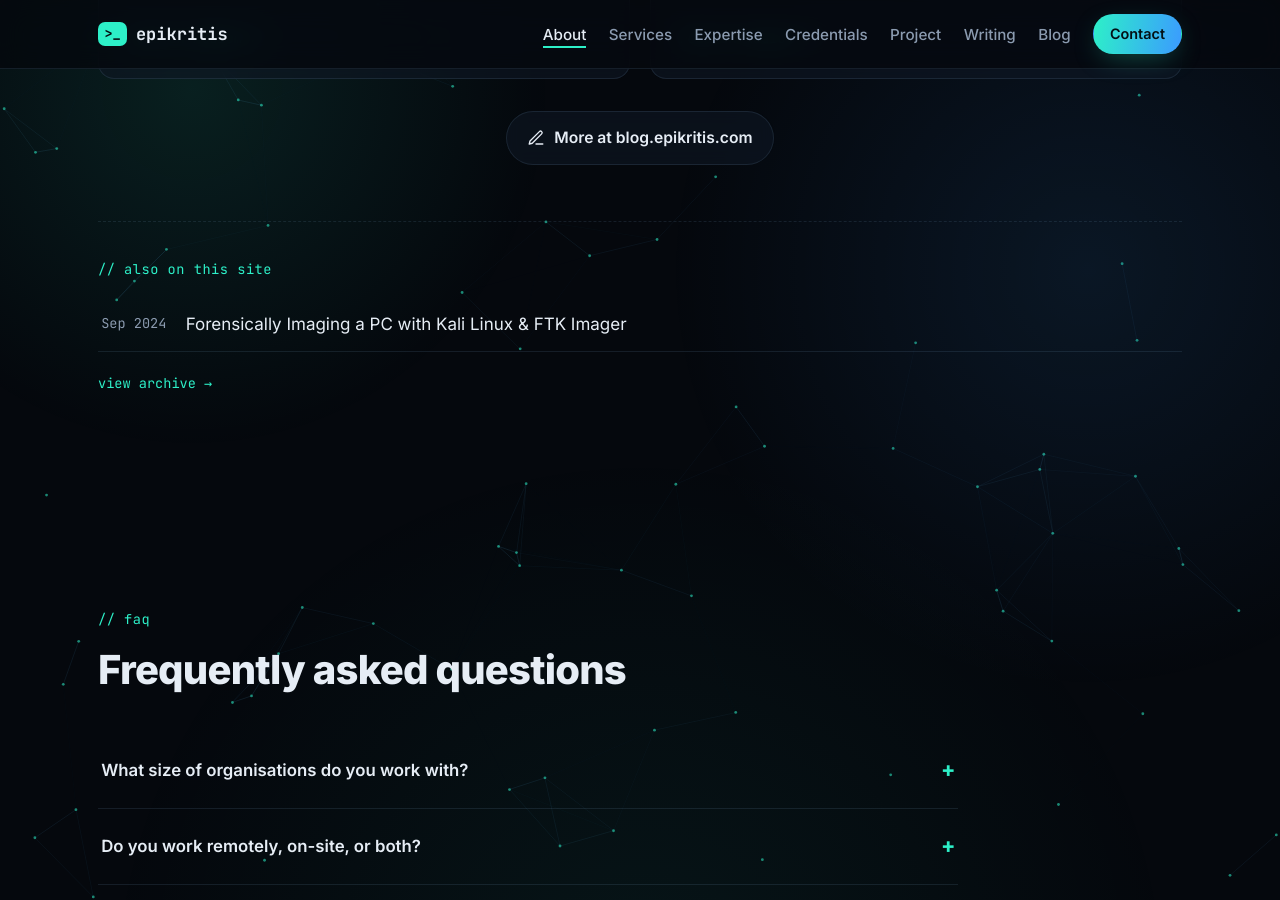
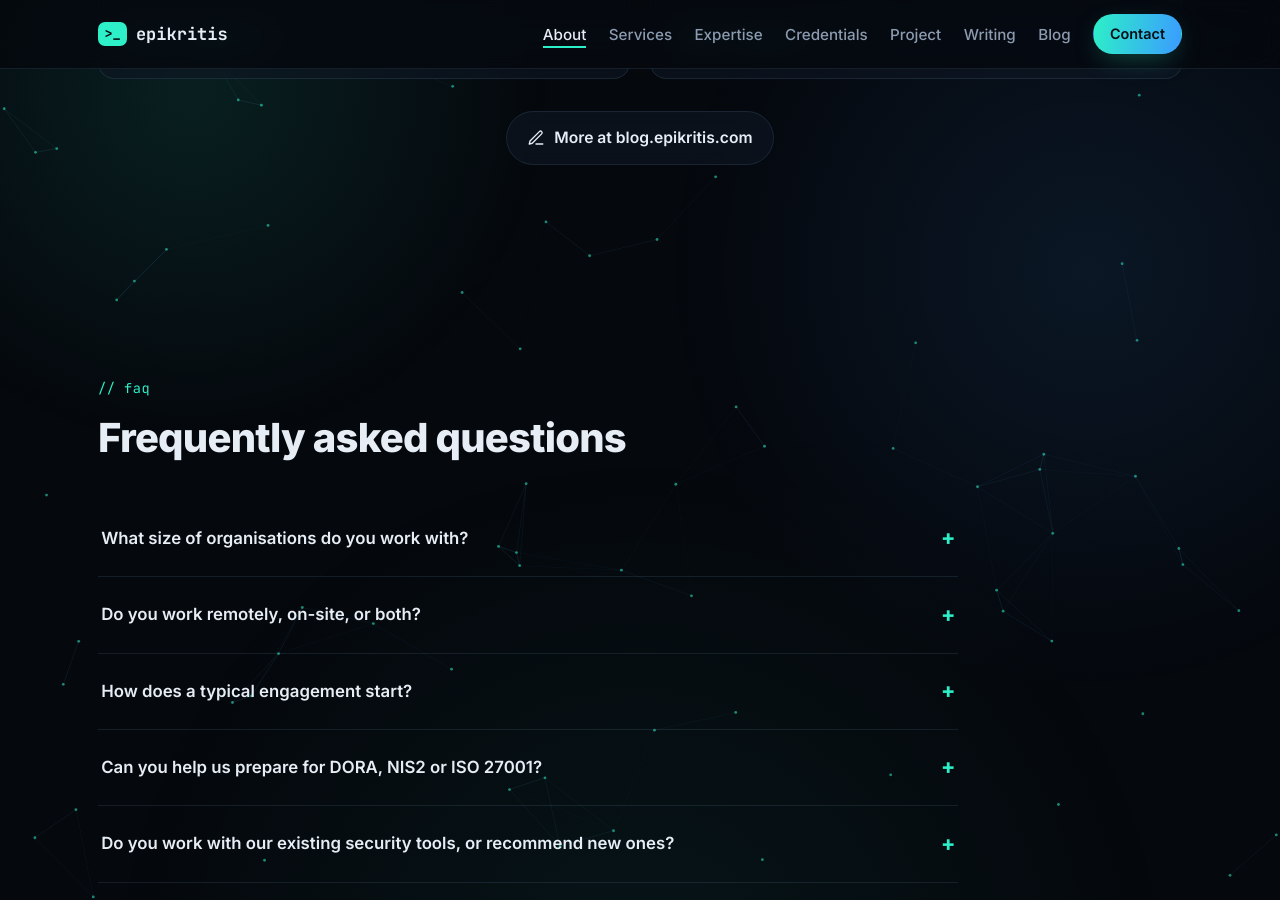
Before and after one commit to epikritis/epikritis.github.io, a Jekyll site: the page built from index.md, in a window 1280 px wide and 900 px high, scrolled down 5551 px. Built offline with Jekyll 4.4.1, drawn with Linux system fonts in a browser that asks for light colours.

Commit message:
Remove "also on this site" section and blog archive
Drop the local posts list from the homepage and delete /archive.html
until the Medium blog is migrated. Blog links now point to
blog.epikritis.com.

Co-Authored-By: Claude Haiku 5.5 <noreply@anthropic.com>

```diff
--- a/_includes/navlinks.html
+++ b/_includes/navlinks.html
@@ -1,8 +1,6 @@
 <nav class="post-nav" aria-label="More posts">
   {%- if page.previous.url -%}
   <a class="post-nav-item" href="{{ page.previous.url | relative_url }}"><span class="muted mono">&larr; previous</span><span>{{ page.previous.title }}</span></a>
-  {%- else -%}
-  <a class="post-nav-item" href="{{ '/archive.html' | relative_url }}"><span class="muted mono">&larr; archive</span><span>All posts</span></a>
   {%- endif -%}
   {%- if page.next.url -%}
   <a class="post-nav-item next" href="{{ page.next.url | relative_url }}"><span class="muted mono">next &rarr;</span><span>{{ page.next.title }}</span></a>
--- a/_layouts/home.html
+++ b/_layouts/home.html
@@ -218,18 +218,6 @@ layout: default
   <div class="center reveal">
     <a class="btn btn-ghost" href="{{ site.blog_url }}" target="_blank" rel="noopener">{% include icons.html name='pen' %} More at blog.epikritis.com</a>
   </div>
-
-  {% if site.posts.size > 0 %}
-  <div class="local-posts reveal">
-    <p class="eyebrow mono">// also on this site</p>
-    <ul class="archive-list">
-      {% for post in site.posts limit: 3 %}
-      <li><a href="{{ post.url | relative_url }}"><time>{{ post.date | date: "%b %Y" }}</time><span>{{ post.title }}</span></a></li>
-      {% endfor %}
-    </ul>
-    <a class="mono small" href="{{ '/archive.html' | relative_url }}">view archive &rarr;</a>
-  </div>
-  {% endif %}
 </section>
 
 <!-- FAQ (only answered questions are shown) -->
--- a/assets/css/main.css
+++ b/assets/css/main.css
@@ -284,13 +284,6 @@ p { margin: 0 0 1em; }
 .post-card:hover .post-card-link .icon { transform: translate(3px, -3px); }
 .post-card-link .icon { transition: transform .25s var(--ease); }
 
-.local-posts { margin-top: 3.5rem; padding-top: 2rem; border-top: 1px dashed var(--border); }
-
-.archive-list { list-style: none; padding: 0; margin: 0 0 1rem; }
-.archive-list li a { display: flex; gap: 1.2rem; padding: .85rem .2rem; border-bottom: 1px solid var(--border); color: var(--text); }
-.archive-list li a:hover { color: var(--accent); }
-.archive-list time { font-family: var(--mono); color: var(--text-muted); font-size: .85rem; min-width: 7ch; padding-top: .15rem; }
-.archive-tag { font-size: 1.1rem; font-family: var(--mono); color: var(--accent); margin-top: 2rem; }
 
 /* ---------- Contact ---------- */
 .contact {
```
Also changed, not shown: archive.md (deleted, +0 -17 lines), README.md.
